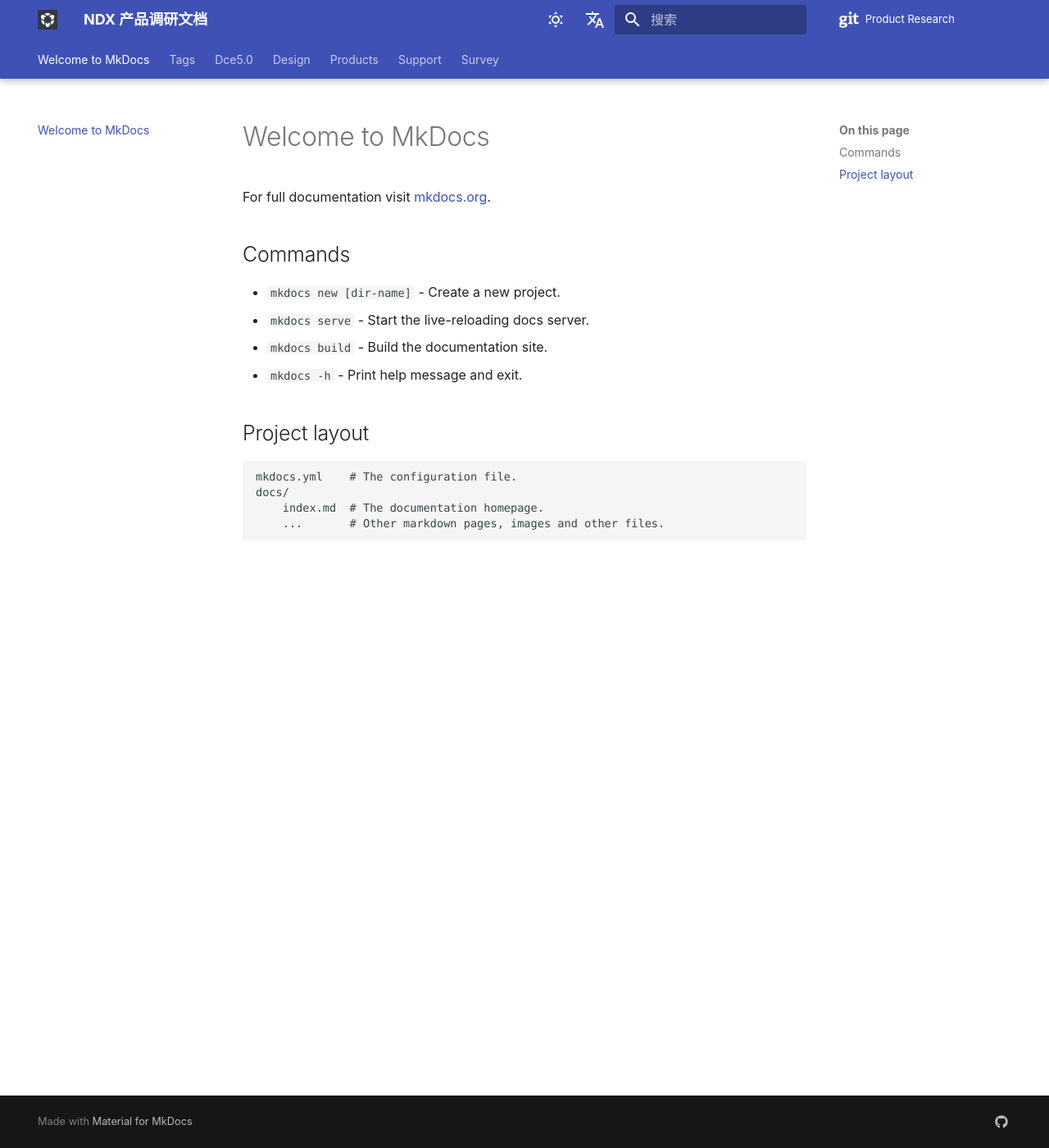
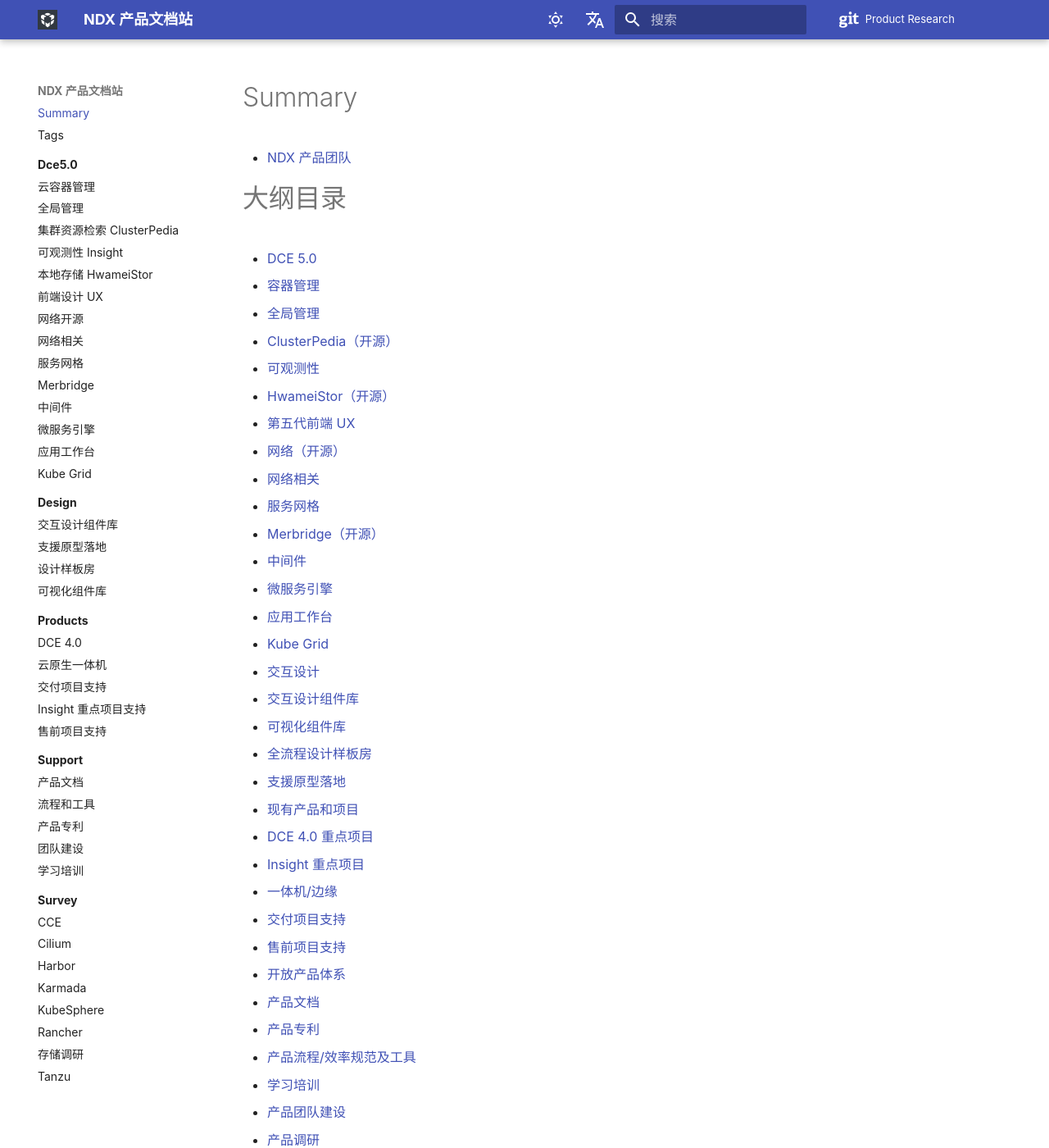
Before and after one commit to SAMZONG/mkdocs-template, an MkDocs documentation site: the page built from docs/index.md, in a window 1280 px wide and 1400 px high. Shown: the whole window at 82% size. Built offline with MkDocs 1.6.1 and Material for MkDocs 9.7.7, drawn with Linux system fonts in a browser that asks for light colours; comment, search, counter and statistics services are not loaded; some of the changed text lies outside the part shown.

Commit message:
add post

```diff
--- /dev/null
+++ b/docs/README.md
@@ -0,0 +1,9 @@
+# NDX 产品团队
+
+NDX 产品团队始终致力于打造世界级产品，在保证 DCE、DSM、DMP、一体机及相关交付项目平稳运营的基础上，对全球开源世界众多产品进行了大量调研，博取众长兼收并蓄，以大容器和大微服务为基础构建新一代云原生容器化平台 DaoCloud Enterprise 5.0。
+
+产品团队是 NDX 部门的灵魂，通过市场调研了解竞争格局和客户需求，负责定义和设计产品，协调售前售后支持，确保研发/售前/交付等项目平稳运转。
+
+下图为 2022 年 Q2 产品团队的架构设计。
+
+![NDX 产品架构](/images/product.png)
--- a/docs/index.md
+++ b/docs/index.md
@@ -1,17 +1,46 @@
-# Welcome to MkDocs
+# Summary
 
-For full documentation visit [mkdocs.org](https://www.mkdocs.org).
+* [NDX 产品团队](README.md)
 
-## Commands
+# 大纲目录
 
-* `mkdocs new [dir-name]` - Create a new project.
-* `mkdocs serve` - Start the live-reloading docs server.
-* `mkdocs build` - Build the documentation site.
-* `mkdocs -h` - Print help message and exit.
-
-## Project layout
-
-    mkdocs.yml    # The configuration file.
-    docs/
-        index.md  # The documentation homepage.
-        ...       # Other markdown pages, images and other files.
+* [DCE 5.0](dce5.0/README.md)
+  * [容器管理](dce5.0/01kpanda.md)
+  * [全局管理](dce5.0/02ghippo.md)
+  * [ClusterPedia（开源）](dce5.0/03clusterpedia.md)
+  * [可观测性](dce5.0/04insight.md)
+  * [HwameiStor（开源）](dce5.0/05hwameistor.md)
+  * [第五代前端 UX](dce5.0/06frontend-ux.md)
+  * [网络（开源）](dce5.0/07spiderpool.md)
+  * [网络相关](dce5.0/08spiderflat.md)
+  * [服务网格](dce5.0/09mspider.md)
+  * [Merbridge（开源）](dce5.0/10merbridge.md)
+  * [中间件](dce5.0/11midware.md)
+  * [微服务引擎](dce5.0/12skoala.md)
+  * [应用工作台](dce5.0/13appws.md)
+  * [Kube Grid](dce5.0/14kubegrid.md)
+* [交互设计](design/README.md)
+  * [交互设计组件库](design/interactive.md)
+  * [可视化组件库](design/visible.md)
+  * [全流程设计样板房](design/sample.md)
+  * [支援原型落地](design/protype.md)
+* [现有产品和项目](products/README.md)
+  * [DCE 4.0 重点项目](products/dce4.0.md)
+  * [Insight 重点项目](products/insight.md)
+  * [一体机/边缘](products/dcex.md)
+  * [交付项目支持](products/delivery.md)
+  * [售前项目支持](products/pre-sales.md)
+* [开放产品体系](support/README.md)
+  * [产品文档](support/docs.md)
+  * [产品专利](support/patent.md)
+  * [产品流程/效率规范及工具](support/flow-tools.md)
+  * [学习培训](support/training.md)
+  * [产品团队建设](support/teambuilding.md)
+* [产品调研](survey/README.md)
+  * [CCE](survey/cce.md)
+  * [KubeSphere](survey/kubesphere.md)
+  * [Tanzu](survey/tanzu.md)
+  * [Rancher](survey/rancher.md)
+  * [Cilium](survey/cilium.md)
+  * [存储调研](survey/storage.md)
+  * [Karmada](survey/karmada.md)
--- a/mkdocs.yml
+++ b/mkdocs.yml
@@ -1,5 +1,5 @@
 # project info
-site_name: NDX 产品调研文档
+site_name: NDX 产品文档站
 site_description: 统一存放了 NDX 团队的调研文档
 site_author: ndx.daocloud.io
 site_url: http://localhost:8000
@@ -34,8 +34,8 @@
         name: Switch to light mode
 
   features:
-    - navigation.tabs
-    - navigation.tabs.sticky
+#    - navigation.tabs
+#    - navigation.tabs.sticky
     - navigation.sections
     - navigation.instant
     - navigation.tracking
```
